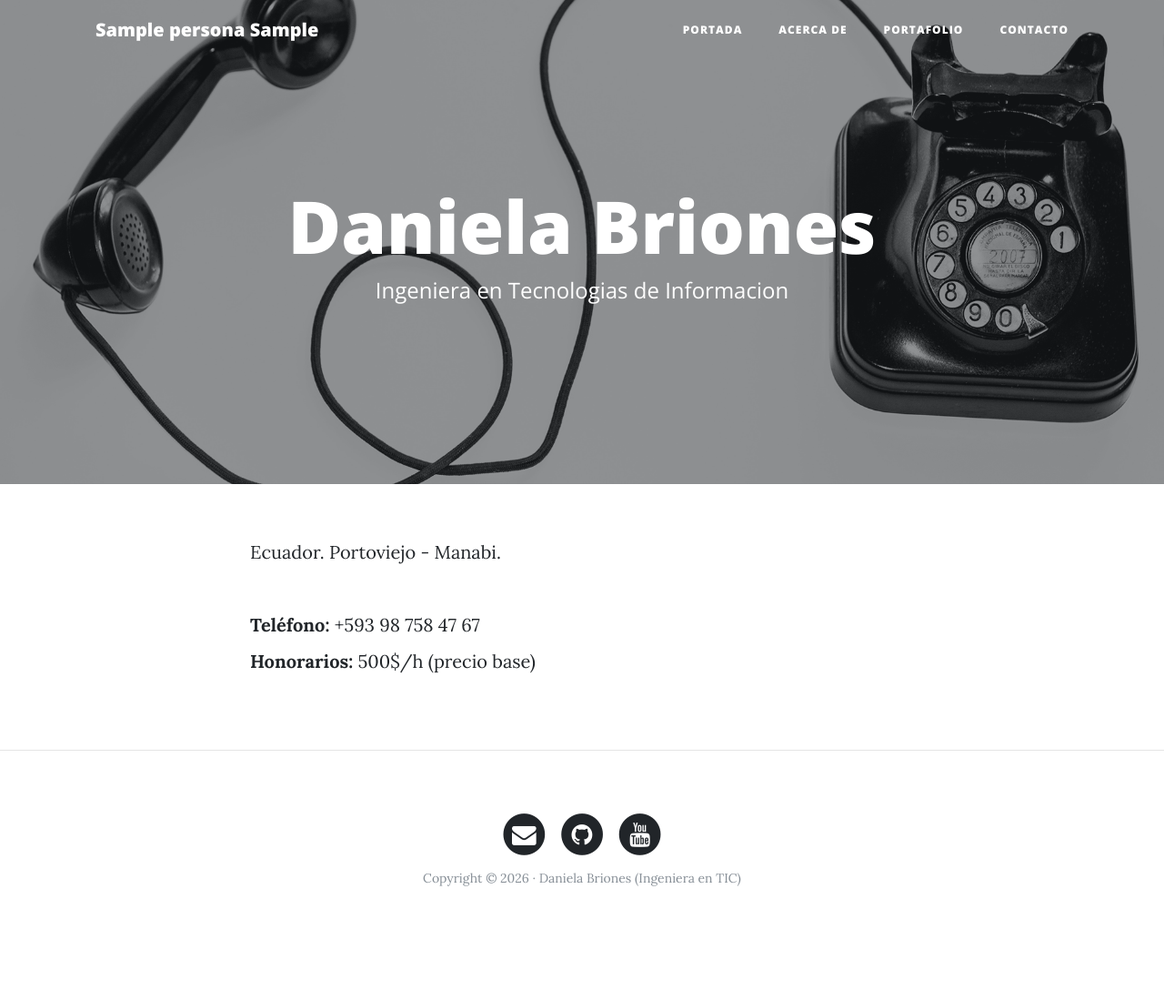
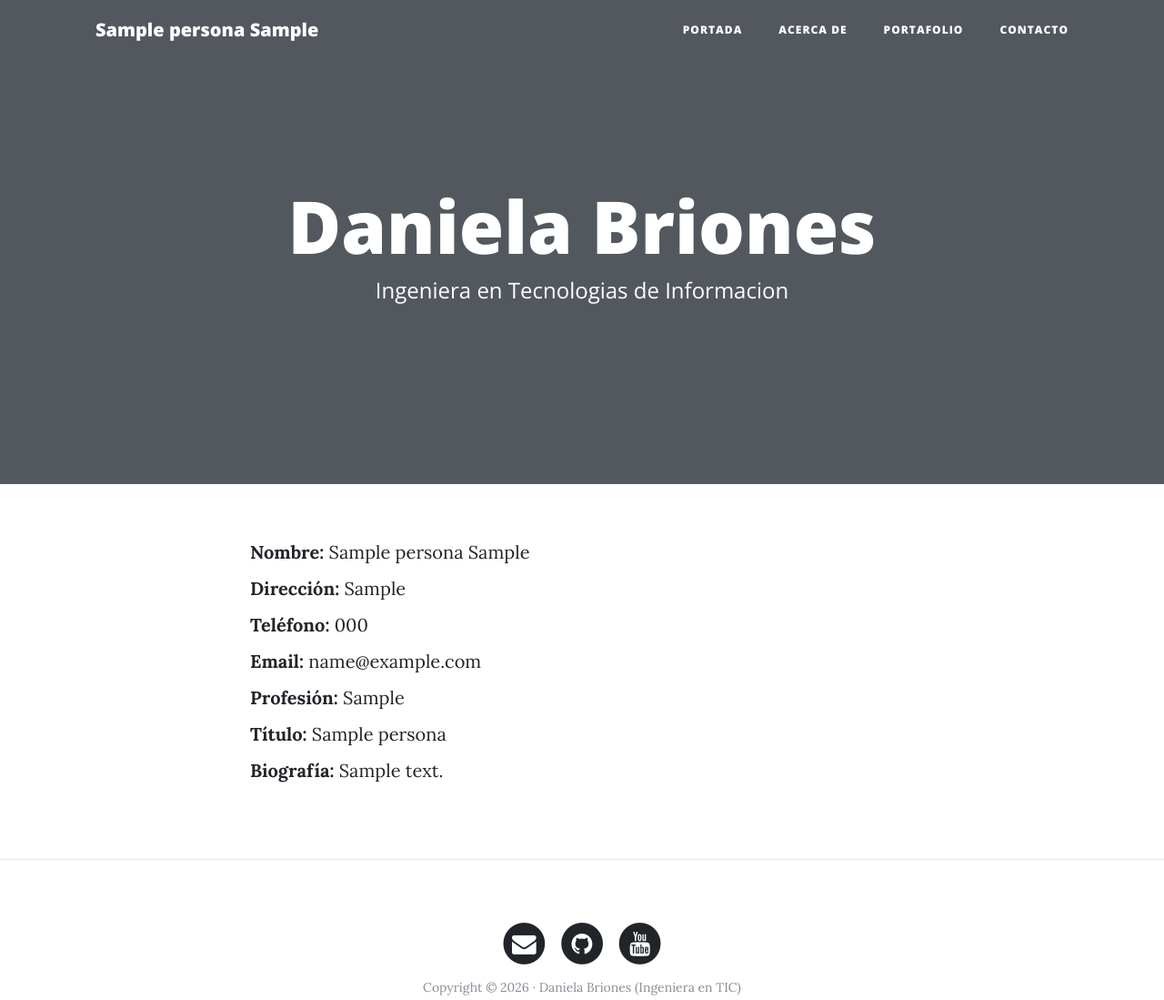
Before and after one commit to brionesdaniela548-lang/daw-ti, a Django app: template core/templates/core/contacto.html in a window 1280 px wide. Shown: the top 1099 px of the page at 91% size. Before the commit the page ends 974 px from the top, so only its background shows below. Run offline with Django 5.2, Linux system fonts and the light colour scheme; the template is opened without the code that fills it: values that come from a table or form of the project are taken from there, others are empty; tables that the repository leaves empty hold one stand-in row (values such as "Sample post"); some libraries are stand-ins or nearby versions.

Commit message:
nueva actualizacion

```diff
--- a/core/templates/core/contacto.html
+++ b/core/templates/core/contacto.html
@@ -1,17 +1,29 @@
 {% extends 'core/base.html' %}
 
 {% load static %}
-{% block background %} {% static 'core/img/contact-bg.jpg'%} {% endblock%}
+
+{% block background %}
+    {% static 'core/img/contact-bg.jpg' %}
+{% endblock %}
 
 {% block content %}
- <div class="container">
-      <div class="row">
+
+<div class="container">
+    <div class="row">
         <div class="col-lg-8 col-md-10 mx-auto">
-          <p>Ecuador. Portoviejo - Manabi.</p>
-          <br>
-          <p><b>Teléfono:</b> +593 98 758 47 67</p>
-          <p><b>Honorarios:</b> 500$/h (precio base)</p>
+            {% if persona %}
+                <p><b>Nombre:</b> {{ persona.name }} {{ persona.apellidos }}</p>
+                <p><b>Dirección:</b> {{ persona.direccion }}</p>
+                <p><b>Teléfono:</b> {{ persona.telefono }}</p>
+                <p><b>Email:</b> {{ persona.email }}</p>
+                <p><b>Profesión:</b> {{ persona.trabajo }}</p>
+                <p><b>Título:</b> {{ persona.titulo }}</p>
+                <p><b>Biografía:</b> {{ persona.biografia }}</p>
+            {% else %}
+                <p>No hay información de la persona.</p>
+            {% endif %}
         </div>
-      </div>
     </div>
+</div>
+
 {% endblock %}
```
